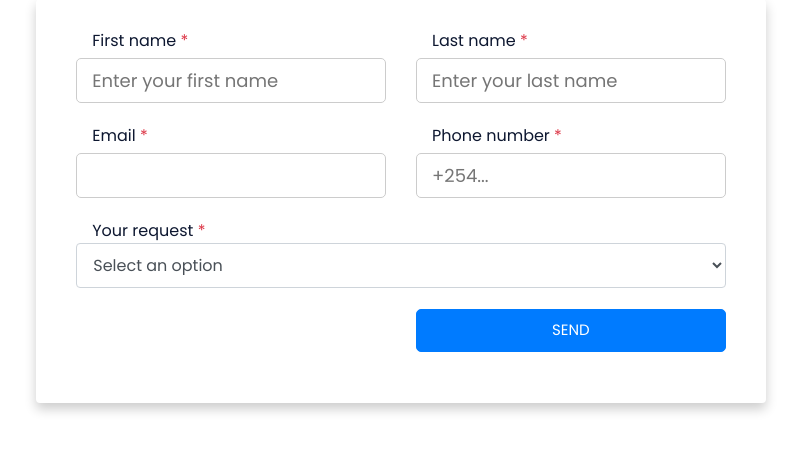
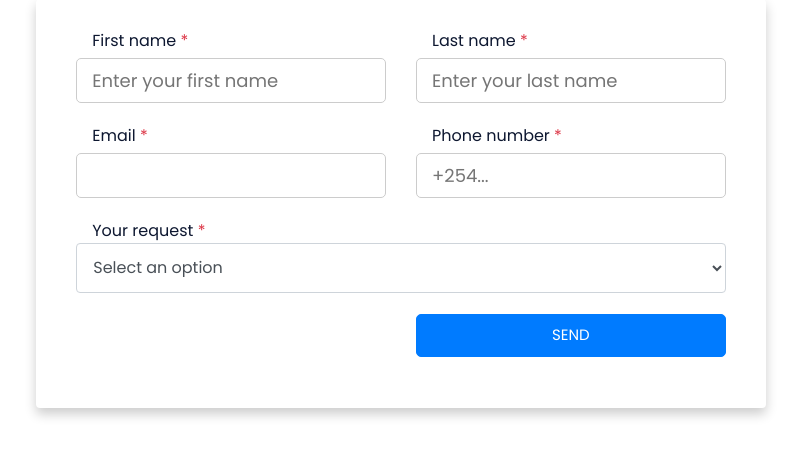
Before and after one commit to palladiumkenya/jijueApp-hiv-risk-assessment-site, a Django app: page /make-an-appointment/ in a window 1280 px wide. Shown: the part 247-704 px from the top of the page, without its empty margins (239-1040 px from the left). Run offline with Django 4.2, Linux system fonts and the light colour scheme; parts of the project's set-up code (start-up, migrations or seed data) failed here and were passed over; some libraries are stand-ins or nearby versions.

Commit message:
temp update

```diff
--- a/appointmentApp/templates/appointmentApp/appointment.html
+++ b/appointmentApp/templates/appointmentApp/appointment.html
@@ -122,7 +122,7 @@
                         <div class="row justify-content-between text-left">
                             <div class="form-group col-12 flex-column d-flex">
                                 <label class="form-control-label px-3">Your request<span class="text-danger"> *</span></label>
-                                <select style="height: 45px;" id="ans" name="request" class="form-control" onblur="validate(6)" required>
+                                <select style="height: 50px;" id="ans" name="request" class="form-control" onblur="validate(6)" required>
                                     <option disabled selected value>Select an option</option>
                                     <option value="Book appointment for HIV testing">Book appointment for HIV testing</option>
                                     <option value="Book a physical counselling session">Book a physical counselling session</option>
```
